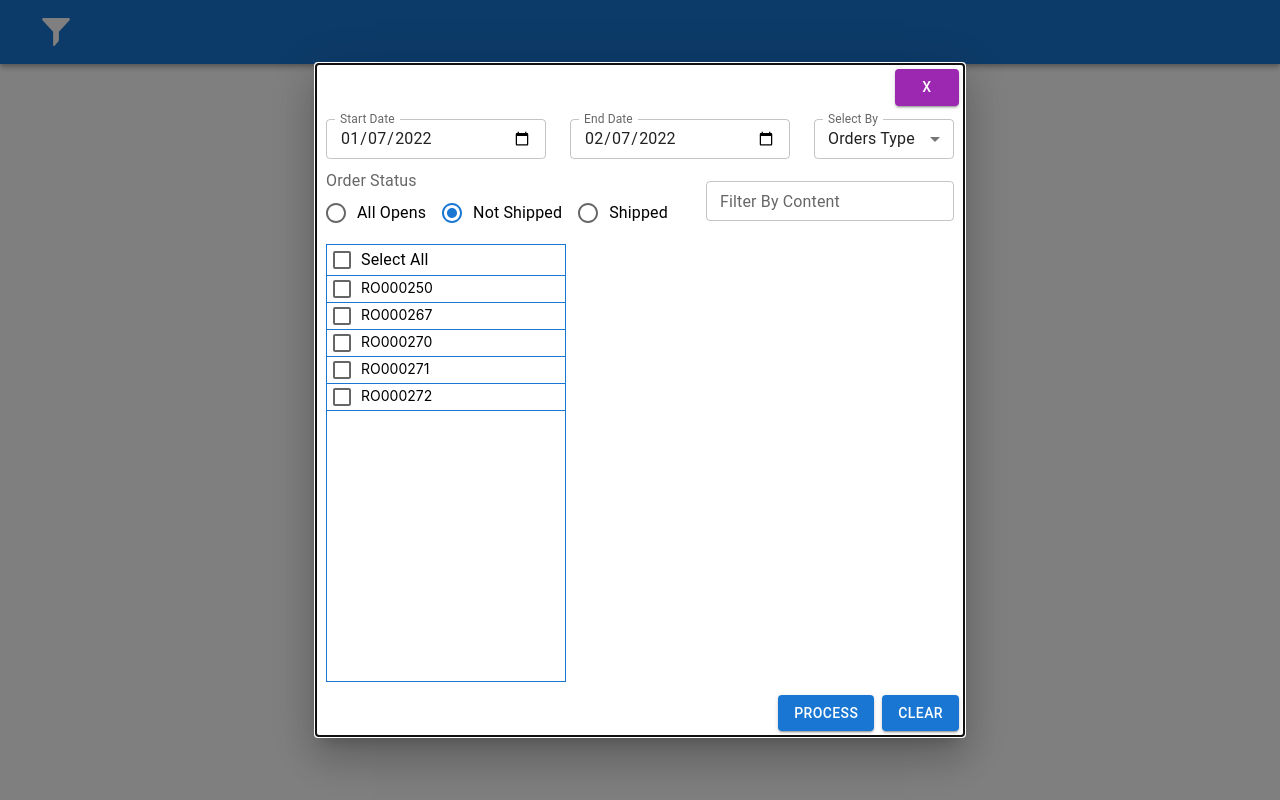
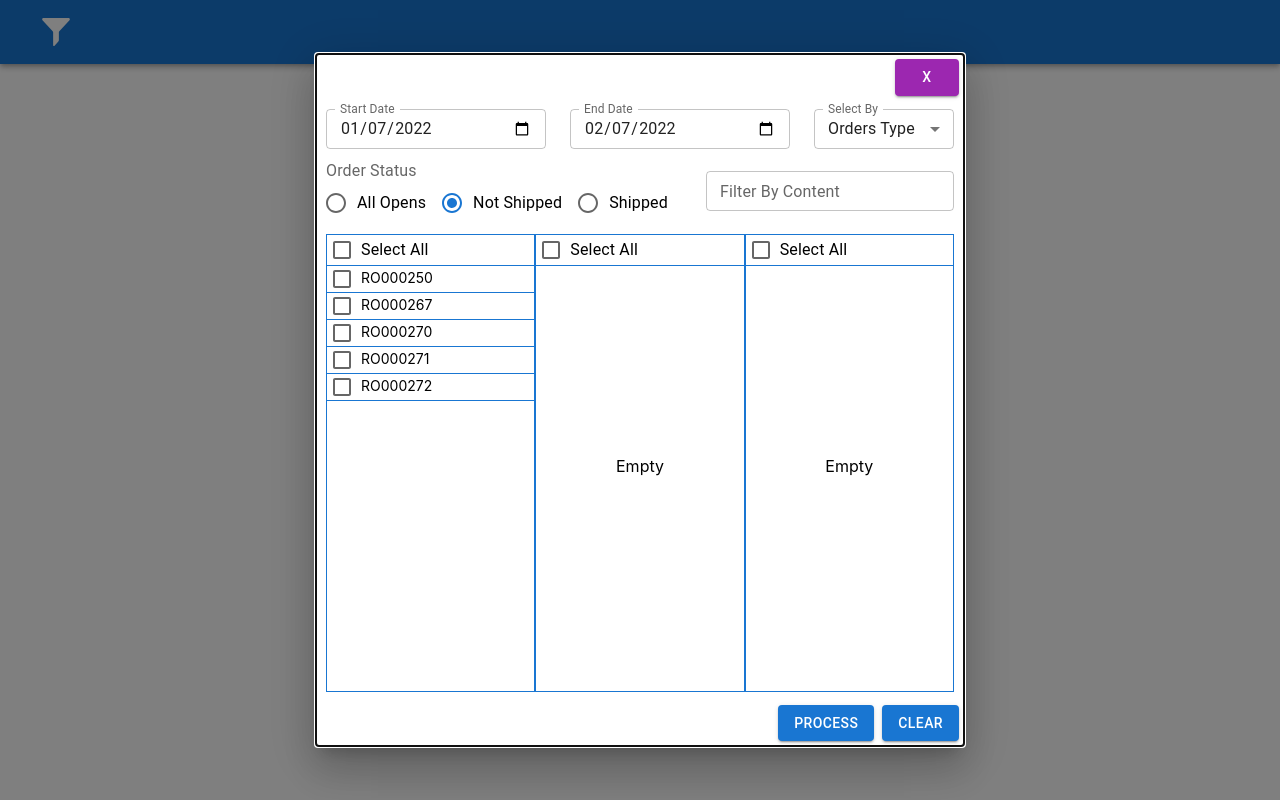
Before and after one commit to And-Naz/rental-availability-calendar, a React (Create React App) app: page / in a window 1280 px wide. Built offline with nearby package versions, Linux system fonts and the light colour scheme.

Commit message:
Finalise Listbox elements look and data loading process for static api

```diff
--- a/src/components/ByItemsList.jsx
+++ b/src/components/ByItemsList.jsx
@@ -3,34 +3,51 @@ import { useState, useCallback, useEffect } from 'react';
 import PaginatedList from "./uiKits/PaginatedList"
 import { InProcess } from "../constants/StatusesOfRequest"
 import { useDispatch } from "react-redux"
-import { actionSetRecords } from "../store/ReduxActions";
+import { actionSetRecords, actionSetSelectedRecords } from "../store/ReduxActions";
 import useUpdateEffect from "../hooks/useUpdateEffect"
+import useFindAndMutateFromArray from '../hooks/useFindAndMutateFromArray';
 function ByItemsList(props) {
 	const dispatch = useDispatch()
 	const steps = 50;
 	const [chuncks, setChuncks] = useState([0, 49])
 	const goToPage = useCallback(page => setChuncks([steps * page, (steps * (page + 1)) - 1]), [])
 	const { records, status, errorStack, getTotalCount, load } = useRequestApi(chuncks)
-	const [activs, setActivs] = useState({ order: "AACOMPUT01", item: null, lotSerial: null })
-	const changeActiveOrder = useCallback((order) => { setActivs(prev => ({ ...prev, order })) }, [])
-	// const changeActiveItem = useCallback((item) => { setActivs(prev => ({ ...prev, item })) }, [])
-	// const changeActiveLotSerial = useCallback((lotSerial) => { setActivs(prev => ({ ...prev, lotSerial })) }, [])
+	const [activeItem, setActiveItem] = useState(null)
+	const [activeSerial, setActiveSerial] = useState(null)
+	const changeActiveItem = useCallback((item) => { setActiveItem(item) }, [])
+	const changeActiveSerial = useCallback((serial) => { setActiveSerial(serial) }, [])
+	/* -> Don't use === because then need to convert to string  */
+	const serials = useFindAndMutateFromArray(records, d => (d.InventoryCD == activeItem && d.IsSerial), d => {return d ? d.SerialsInfo : []}, [records, activeItem])
 	useEffect(() => {
 		return () => {
 			dispatch(actionSetRecords(Promise.resolve([])))
+			dispatch(actionSetSelectedRecords(Promise.resolve([])))
 		}
 	}, [])
 	useUpdateEffect(() => { load(chuncks) }, [chuncks])
 	return (
+		<>
 			<PaginatedList
 				records={records}
 				isLoading={(status === InProcess)}
-			active={activs.order}
-			changeActiv={changeActiveOrder}
+				active={activeItem}
+				changeActiv={changeActiveItem}
 				pages={getTotalCount() <= steps ? 0 : Math.ceil(getTotalCount() / steps)}
 				goToPage={goToPage}
 				keyName="InventoryCD"
+				displayName="InventoryCD"
 			/>
+			<PaginatedList
+				records={serials}
+				isLoading={(status === InProcess)}
+				active={activeSerial}
+				changeActiv={changeActiveSerial}
+				pages={(Array.isArray(serials) && serials.length <= steps) ? 0 : Math.ceil(serials.length / steps)}
+				goToPage={Function.prototype}
+				keyName="SerialNbr"
+				displayName="SerialNbr"
+			/>
+		</>
 	)
 }
 
--- a/src/components/ByOrdersList.jsx
+++ b/src/components/ByOrdersList.jsx
@@ -3,34 +3,65 @@ import { useState, useCallback, useEffect } from 'react';
 import PaginatedList from "./uiKits/PaginatedList"
 import { InProcess } from "../constants/StatusesOfRequest"
 import { useDispatch } from "react-redux"
-import { actionSetRecords } from "../store/ReduxActions";
+import { actionSetRecords, actionSetSelectedRecords } from "../store/ReduxActions";
 import useUpdateEffect from "../hooks/useUpdateEffect"
+import useFindAndMutateFromArray from '../hooks/useFindAndMutateFromArray';
 function ByOrdersList(props) {
 	const dispatch = useDispatch()
 	const steps = 50;
 	const [chuncks, setChuncks] = useState([0, 49])
 	const goToPage = useCallback(page => setChuncks([steps * page, (steps * (page + 1)) - 1]), [])
 	const { records, status, errorStack, getTotalCount, load } = useRequestApi(chuncks)
-	const [activs, setActivs] = useState({ order: null, item: null, lotSerial: null })
-	const changeActiveOrder = useCallback((order) => { setActivs(prev => ({ ...prev, order })) }, [])
-	// const changeActiveItem = useCallback((item) => { setActivs(prev => ({ ...prev, item })) }, [])
-	// const changeActiveLotSerial = useCallback((lotSerial) => { setActivs(prev => ({ ...prev, lotSerial })) }, [])
+	const [activeOrder, setActiveOrder] = useState(null)
+	const [activeItem, setActiveItem] = useState(null)
+	const [activeSerial, setActiveSerial] = useState(null)
+	const changeActiveOrder = useCallback((order) => { setActiveOrder(order)}, [])
+	const changeActiveItem = useCallback((item) => { setActiveItem(item) }, [])
+	const changeActiveSerial = useCallback((serial) => { setActiveSerial(serial) }, [])
+	/* -> Don't use === because then need to convert to string  */
+	const lines = useFindAndMutateFromArray(records, d => (d.OrderNbr == activeOrder), d => {return d ? d.Lines : []}, [records, activeOrder])
+	/* -> Don't use === because then need to convert to string  */
+	const serials = useFindAndMutateFromArray(lines, d => (d.LineNbr == activeItem && d.IsSerial), d => {return d ? d.SerialsInfo : []}, [lines, activeItem])
 	useEffect(() => {
 		return () => {
 			dispatch(actionSetRecords(Promise.resolve([])))
+			dispatch(actionSetSelectedRecords(Promise.resolve([])))
 		}
 	}, [])
 	useUpdateEffect(() => { load(chuncks) }, [chuncks])
 	return (
+		<>
 			<PaginatedList
 				records={records}
 				isLoading={(status === InProcess)}
-			active={activs.order}
+				active={activeOrder}
 				changeActiv={changeActiveOrder}
 				pages={getTotalCount() <= steps ? 0 : Math.ceil(getTotalCount() / steps)}
 				goToPage={goToPage}
 				keyName="OrderNbr"
+				displayName="OrderNbr"
 			/>
+			<PaginatedList
+				records={lines}
+				isLoading={(status === InProcess)}
+				active={activeItem}
+				changeActiv={changeActiveItem}
+				pages={(Array.isArray(lines) && lines.length <= steps) ? 0 : Math.ceil(lines.length / steps)}
+				goToPage={Function.prototype}
+				keyName="LineNbr"
+				displayName="InventoryCD"
+			/>
+			<PaginatedList
+				records={serials}
+				isLoading={(status === InProcess)}
+				active={activeSerial}
+				changeActiv={changeActiveSerial}
+				pages={(Array.isArray(serials) && serials.length <= steps) ? 0 : Math.ceil(serials.length / steps)}
+				goToPage={Function.prototype}
+				keyName="SerialNbr"
+				displayName="SerialNbr"
+			/>
+		</>
 	)
 }
 
--- a/src/components/RecordsList.jsx
+++ b/src/components/RecordsList.jsx
@@ -19,7 +19,7 @@ function RecordsList() {
 						case ItemsType.value:
 							return <ByItemsList />;
 						default:
-							return null;
+							return "Invalid Select By Option.";
 					}
 				})()
 			}
--- a/src/components/uiKits/PaginatedList/List.jsx
+++ b/src/components/uiKits/PaginatedList/List.jsx
@@ -1,4 +1,4 @@
-import { useRef, useEffect, useState } from "react";
+import CircularProgress from '@mui/material/CircularProgress';
 import Checkbox from "../Checkbox"
 function List(props) {
 	const {
@@ -6,25 +6,48 @@ function List(props) {
 		className,
 		keyName,
 		active = null,
-		changeActiv = Function.prototype
+		changeActiv = Function.prototype,
+		isLoading,
+		displayName
 	} = props
+	const handleListClick = (e) => {
+		let target = e.target
+		if(target.nodeName === "UL") {return}
+		if(target.nodeName === "SPAN" && target.classList.contains("list__items__text")) {
+			target = target.parentNode
+		}
+		else if (target.nodeName === "INPUT") {
+			target = target.parentNode.parentNode
+		}
+		changeActiv(target.dataset.rec)
+	}
 	return (
-		<ul className={className}>
+		<ul
+			className={className}
+			onClick={handleListClick}
+		>
 			{
-				Array.isArray(currentRecords) && currentRecords.length
-					? currentRecords.map(rec => {
+				isLoading
+				?
+					<span className="list__items__state_info"><CircularProgress /></span>
+				:
+					(Array.isArray(currentRecords) && currentRecords.length)
+						?
+							currentRecords.map(rec => {
 								return (
 									<li
 										key={rec[keyName]}
-								className={active === rec[keyName] ? "list__items--active": null}
-								onClick={(e) => changeActiv(rec[keyName])}
+										data-rec={rec[keyName]}
+										/* -> Don't use === because then need to convert to string  */
+										className={active == rec[keyName] ? "list__items--active": null}
 									>
 										<Checkbox />
-								<span>{rec[keyName]}</span>
+										<span className="list__items__text">{rec[displayName]}</span>
 									</li>
 								);
 							})
-					: "No Data"
+						:
+							<span className="list__items__state_info">Empty</span>
 			}
 		</ul>
 	);
--- a/src/components/uiKits/PaginatedList/index.jsx
+++ b/src/components/uiKits/PaginatedList/index.jsx
@@ -5,7 +5,7 @@ import Checkbox from "../Checkbox";
 import "./style.css"
 
 function PaginatedList({
-	records, isLoading, active, changeActiv, pages, goToPage, keyName
+	records, isLoading, active, changeActiv, pages, goToPage, keyName, displayName
 }) {
 	const [currentRecords, setCurrentRecords] = useState(null);
 	const [pageCount, setPageCount] = useState(0);
@@ -17,14 +17,15 @@ function PaginatedList({
 	return (
 		<div className="list">
 			<div className="list__select_all">
-				{/* <Checkbox>Select All</Checkbox> */}
 				<Checkbox>Select All</Checkbox>
 			</div>
 			<List
 				className="list__items"
 				currentRecords={currentRecords}
 				keyName={keyName}
+				displayName={displayName}
 				active={active}
+				isLoading={isLoading}
 				changeActiv={changeActiv}
 			/>
 			<ReactPaginate
@@ -42,6 +43,9 @@ function PaginatedList({
 				previousLabel="<"
 				renderOnZeroPageCount={null}
 			/>
+			{
+				pageCount === 0 && <ul className="list__pagination--blank"></ul>
+			}
 		</div >
 	);
 }
--- a/src/components/uiKits/PaginatedList/style.css
+++ b/src/components/uiKits/PaginatedList/style.css
@@ -6,7 +6,7 @@
 	display: flex;
 	flex-direction: column;
 	border: 1px solid var(--primary-color);
-	justify-content: space-between;
+	justify-content: flex-start;
 	width: 15rem;
 	align-items: center;
 }
@@ -31,7 +31,13 @@
 	overflow: hidden;
 	overflow-y: auto;
 	margin-bottom: 5px;
-	list-style-type: none
+	list-style-type: none;
+	margin-block-start: 0em;
+    margin-block-end: 0em;
+    margin-inline-start: 0px;
+    margin-inline-end: 0px;
+    padding-inline-start: 0px;
+	position: relative;
 }
 .list__items > li {
 	padding: 1px 3px;
@@ -43,11 +49,21 @@
 	background-color: #baf4ff;
 }
 
-.list__items > li > span:first-child {
+.list__items > li > span:not(.list__items__text) {
 	margin-right: 7px;
 }
 
+.list__items__state_info {
+	position: absolute;
+	top: 50%;
+	left: 50%;
+	transform: translate(-50%, -50%);
+}
+
 .list__pagination {
+	height: 25px;
+	width: 25px;
+	margin-top: auto;
 	width: 100%;
 	border-top: 1px solid var(--primary-color);
 	padding-top: 3px;
@@ -59,6 +75,13 @@
 	flex-direction: row;
 	justify-content: center;
 	align-items: center;
+}
+
+.list__pagination--blank::before {
+	content: '';
+	display: block;
+	height: 25px;
+	width: 25px;
 }
 
 .list__page {
--- /dev/null
+++ b/src/hooks/useFindAndMutateFromArray.js
@@ -0,0 +1,11 @@
+import {useState, useLayoutEffect} from 'react'
+const StartFindngAndMutating = (arr, findCb, mutateCb) => mutateCb(arr.find(findCb))
+function useFindAndMutateFromArray(array = [], findCallback = () => true, mutateCallback = d => d, dependencies = []) {
+    const [state, setState] = useState(StartFindngAndMutating(array, findCallback, mutateCallback))
+    const updateState = (newState = []) => { setState(StartFindngAndMutating(newState, findCallback, mutateCallback)) }
+    useLayoutEffect(() => {
+        updateState(array)
+    }, dependencies)
+    return state;
+}
+export default useFindAndMutateFromArray;
--- a/src/store/ReduxActions.js
+++ b/src/store/ReduxActions.js
@@ -6,4 +6,4 @@ export const actionSetStartDate = Synchronous(Types.SetStartDate);
 export const actionSetEndDate = Synchronous(Types.SetEndDate);
 export const actionSetFilterByContent = Synchronous(Types.SetFilterByContent);
 export const actionSetRecords = Asynchronous(Types.SetRecords);
-export const actionSetSelectedRecords = Asynchronous(Types.SetSelectedBy);
+export const actionSetSelectedRecords = Asynchronous(Types.SetSelectedRecords);
```
Also changed, not shown: src/hooks/_useRequestApi.js (deleted, +0 -57 lines). Lines whose indentation alone changed are shown as unchanged.
